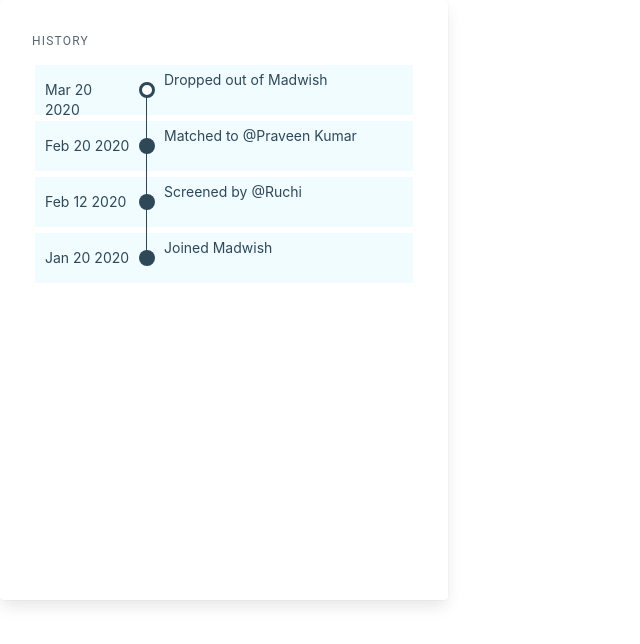
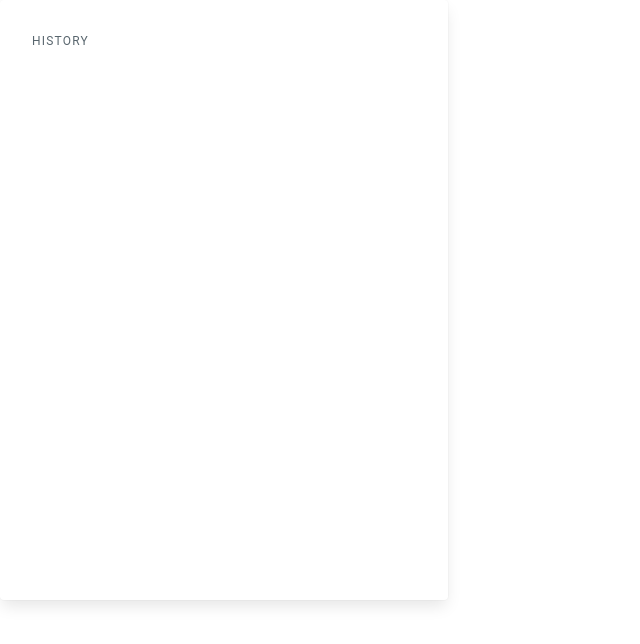
Before and after one commit to TechLadies/irrc-madwish, a Vue app in the folder frontend/: page / in a window 1280 px wide. Shown: the top 644 px of the page, without its empty margins (0-640 px from the left). Built offline with nearby package versions, Linux system fonts and the light colour scheme.

Commit message:
deleted StudentProfile.vue, stray comments and styling, added props to StudentHistory

```diff
--- a/frontend/src/components/StudentHistory.vue
+++ b/frontend/src/components/StudentHistory.vue
@@ -13,40 +13,17 @@ export default {
     components: {
         Timeline
     },
-    data() {
-        return {
-            items: [
-            {
-                date: "Mar 20 2020",
-                description: "Dropped out of Madwish",
-                status: 3, // Dropped out
-                // Status numbers should be lined up with the backend model later on.
-            },
+    props: {
+        items: {
+            type: Array,
+            default: () => []
+            /*
+            * item: { date: Date, description: String, status: Number }
+            */
+        }
+    },
+}
 
-            {
-                date: "Feb 20 2020",
-                description: "Matched to @Praveen Kumar",
-                status: 2, // Matched
-
-            },
-            {
-
-                date: "Feb 12 2020",
-                description: "Screened by @Ruchi",
-                status: 1 // Unmatched
-            },
-            {
-
-                date: "Jan 20 2020",
-                description: "Joined Madwish",
-                status: 0 // Screening
-            }
-            ],
-
-        }
-    }
-}
-// TODO: Method to sort status changes by date. Will need to take in date, sort entries, then convert dates to strings
 </script>
 
 <style>
@@ -54,13 +31,9 @@ export default {
     position:absolute;
     width: 448px;
     height: 600px;
-    /* From Figma. Commented for now, or else the card goes really far to the bottom-right.
-    left: 968px;
-    top: 276px;*/
     padding: 32px;
 }
 header {
-    padding-right: 350px;
     margin-bottom: 12px;
 
     /* Roboto 12PX REGULAR */
--- a/frontend/src/components/StudentHistory/Timeline.vue
+++ b/frontend/src/components/StudentHistory/Timeline.vue
@@ -38,8 +38,7 @@ export default {
     border: 3px solid white;
     width: 384px;
     height: 56px;
-    left: 1000px;
-    top: 410px;
+    overflow: auto;
 
 /* Primary Light */
 
@@ -56,11 +55,11 @@ export default {
 
 /* Font colour: Primary Dark */
     color: #2F4858;
+
     }
 
 
 #date {
-    /*border: 1px solid green;*/
     margin: auto;
     margin-right: 9px;
     width: 85px; /* deviated from Figma*/
```
Lines whose indentation alone changed are shown as unchanged.
